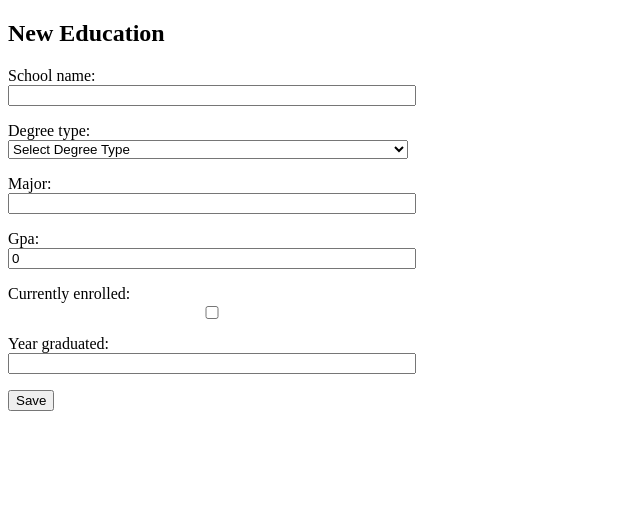
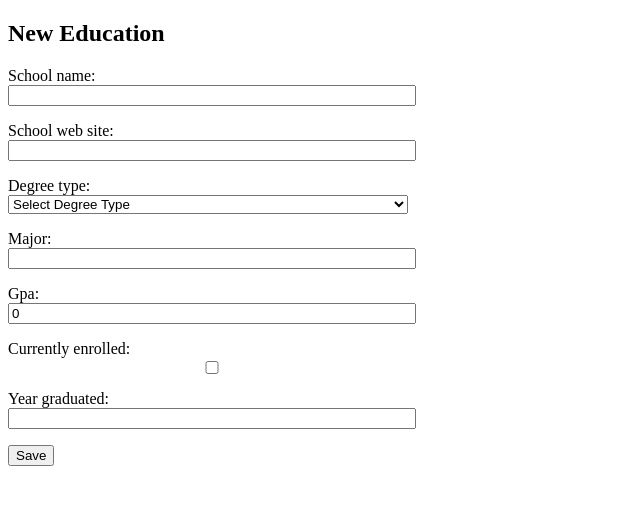
Before and after one commit to 2021sam/pro, a Django app: page /education/add/ in a window 1280 px wide. Shown: the part 26-531 px from the top of the page, without its empty margins (0-640 px from the left). Run offline with Django 4.2, Linux system fonts and the light colour scheme; the visitor is signed in with stand-in values (Sample User, id 1).

Commit message:
Add education - web link

```diff
--- a/education/forms.py
+++ b/education/forms.py
@@ -4,4 +4,4 @@ from .models import Education_Model
 class EducationForm(ModelForm):
     class Meta:
         model = Education_Model
-        fields = ['school_name', 'degree_type', 'major', 'gpa', 'currently_enrolled', 'year_graduated']
+        fields = ['school_name', 'school_web_site', 'degree_type', 'major', 'gpa', 'currently_enrolled', 'year_graduated']
--- a/education/models.py
+++ b/education/models.py
@@ -22,6 +22,7 @@ class Education_Model(models.Model):
     author = models.ForeignKey(User, on_delete=models.CASCADE)
     published_at = models.DateTimeField(default=timezone.now)
     school_name = models.CharField(max_length=30, blank=True)
+    school_web_site = models.URLField(max_length=50, blank=True)
     degree_type = models.CharField(max_length=20, choices = CHOICES_DEGREE_TYPE, default='select degree type')
     major = models.CharField(max_length=30, blank=True)
     year_graduated = models.SmallIntegerField(blank=True, null=True, validators=[MinValueValidator(2000), MaxValueValidator(2030)])
--- a/education/templates/education/home.html
+++ b/education/templates/education/home.html
@@ -4,6 +4,7 @@
 <h1>My Education</h1>
 	{% for e in education %}
 		<h2>School Name: {{ e.school_name }}</h2>
+		<p>Web: <a href="{{ e.school_web_site }}">{{ e.school_web_site }}</a></p>
 		<p>Degree: {{ e.degree_type }}</p>
         <p>Major: {{ e.major }}</p>
         <p>Year Graduated: {{ e.year_graduated}}</p>
```
